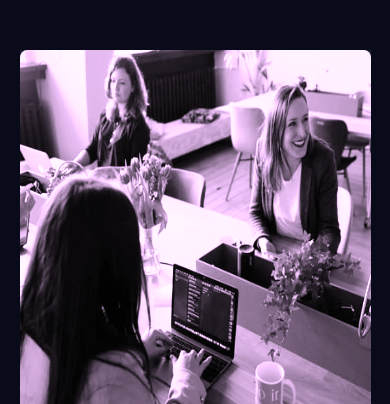
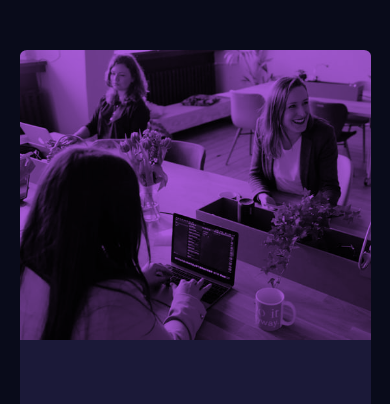
Before and after one commit to Wesley-Nunes/stats-preview-card, a plain HTML site: page index.html in a window 390 px wide. Shown: the part 119-523 px from the top of the page. Drawn offline with Linux system fonts and the light colour scheme.

Commit message:
Fix the color layer of image

```diff
--- a/main.css
+++ b/main.css
@@ -59,7 +59,7 @@ body {
 }
 
 picture {
-  background-color: var(--card-background);
+  background-color: var(--accent);
 
   height: 38rem;
   width: 48rem;
@@ -67,6 +67,9 @@ picture {
   display: flex;
   flex-direction: row;
   justify-content: end;
+
+  border-top-right-radius: 2%;
+  border-bottom-right-radius: 2%;
 }
 
 /*Page Content*/
@@ -110,10 +113,9 @@ picture {
 }
 
 #image {
-  border-top-right-radius: 2%;
-  border-bottom-right-radius: 2%;
+  width: 100%;
 
-  filter: sepia(100%) hue-rotate(242deg);
+  mix-blend-mode: multiply;
 }
 
 /*Media Query*/
@@ -125,14 +127,15 @@ picture {
 
   picture,
   #content {
+    height: 70%;
     width: 90%;
+
+    border-bottom-right-radius: 0;
+    border-top-left-radius: 2%;
   }
 
   #image {
     width: 100%;
-
-    border-bottom-right-radius: 0;
-    border-top-left-radius: 2%;
   }
 
   #content {
```
